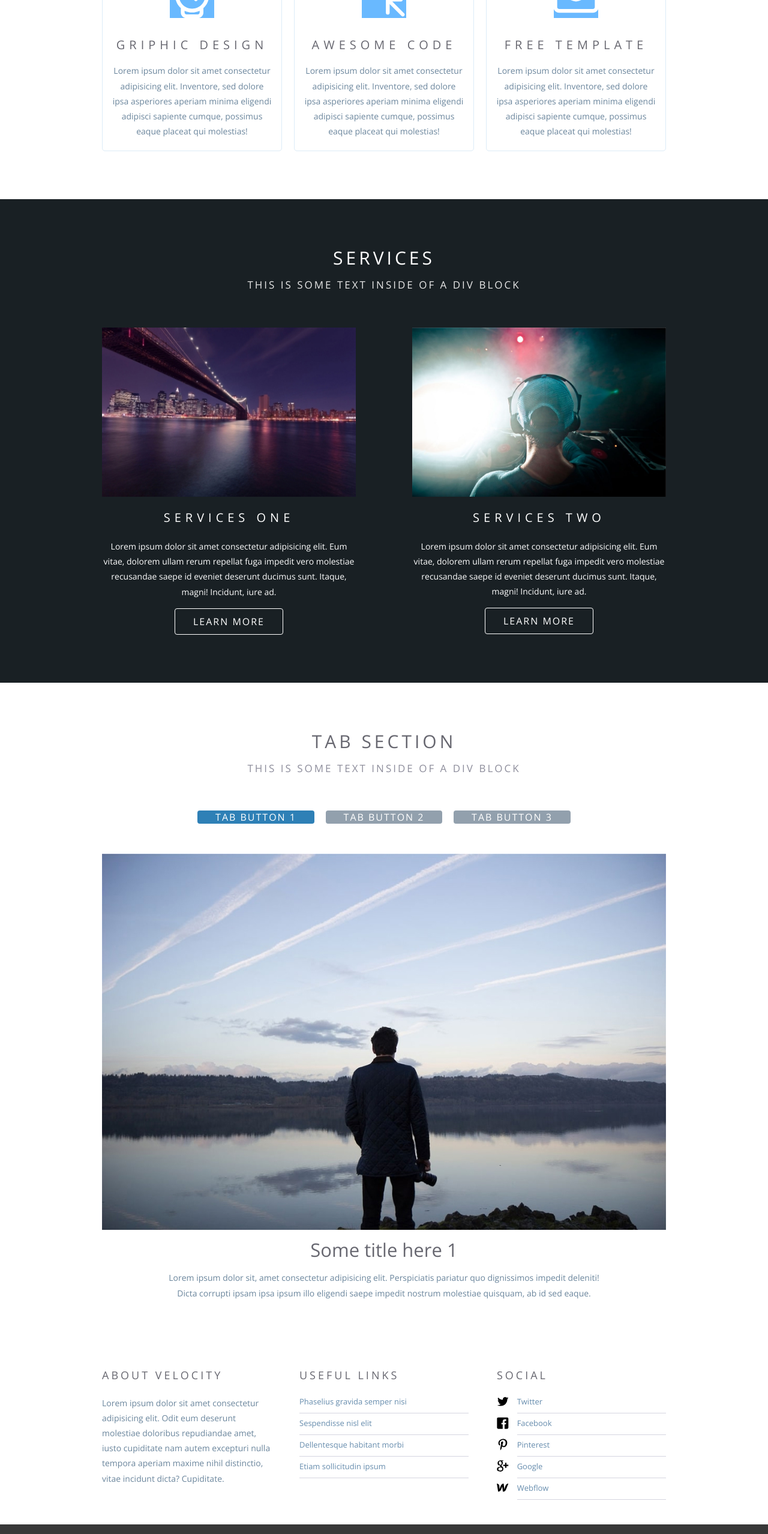
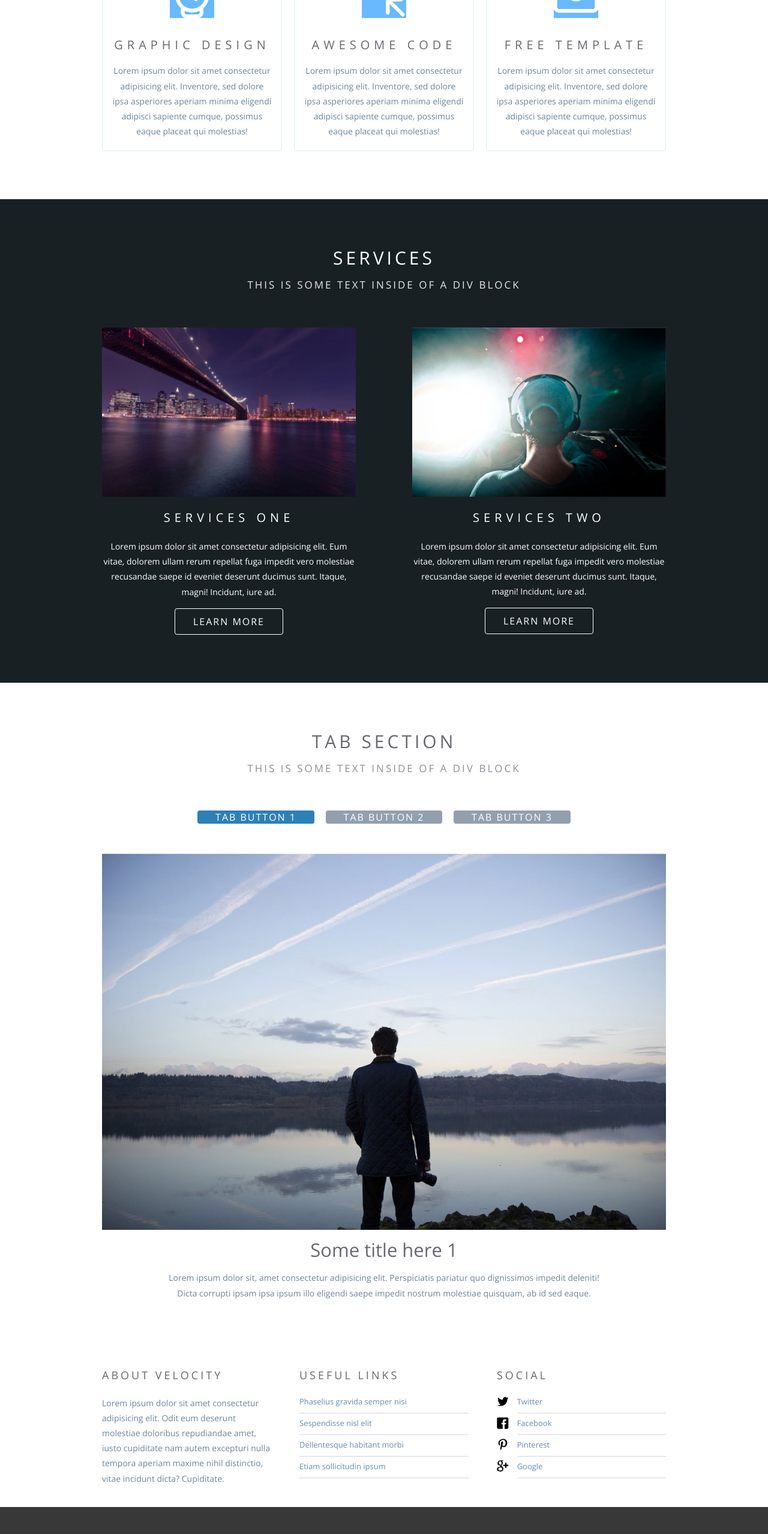
Before and after one commit to ElenBlackwood/Velocity, a plain HTML site: page index.html in a window 1280 px wide. Shown: the part 1103-3660 px from the top of the page at 60% size. Drawn offline with nearby package versions, Linux system fonts and the light colour scheme.

Commit message:
delete mistakes i index.html

```diff
--- a/index.html
+++ b/index.html
@@ -45,7 +45,7 @@
                 <div class="cards-holder">
                     <div class="card">
                         <img src="img/card-icon1.svg" alt="icon">
-                        <h4>Griphic Design</h4>
+                        <h4>Graphic Design</h4>
                         <p>Lorem ipsum dolor sit amet consectetur adipisicing elit. Inventore, sed dolore ipsa asperiores aperiam minima eligendi adipisci sapiente cumque, possimus eaque placeat qui molestias!</p>
                     </div>
                     <div class="card">
@@ -166,17 +166,13 @@
                             <img src="img/icon-google.svg" alt="google">
                             <a href="!#">Google</a>
                         </li>
-                        <li>
-                            <img src="img/icon-wb.svg" alt="webflow">
-                            <a href="!#">Webflow</a>
-                        </li>
                     </ul>
                 </div>
             </div>
         </div>
         <div class="footer__copy">
             <div class="container">
-                <p>Copyright Velocity Inc. Made in Webflow</p>
+                <p>Copyright Velocity Inc.</p>
             </div>
         </div>
     </footer>
```
